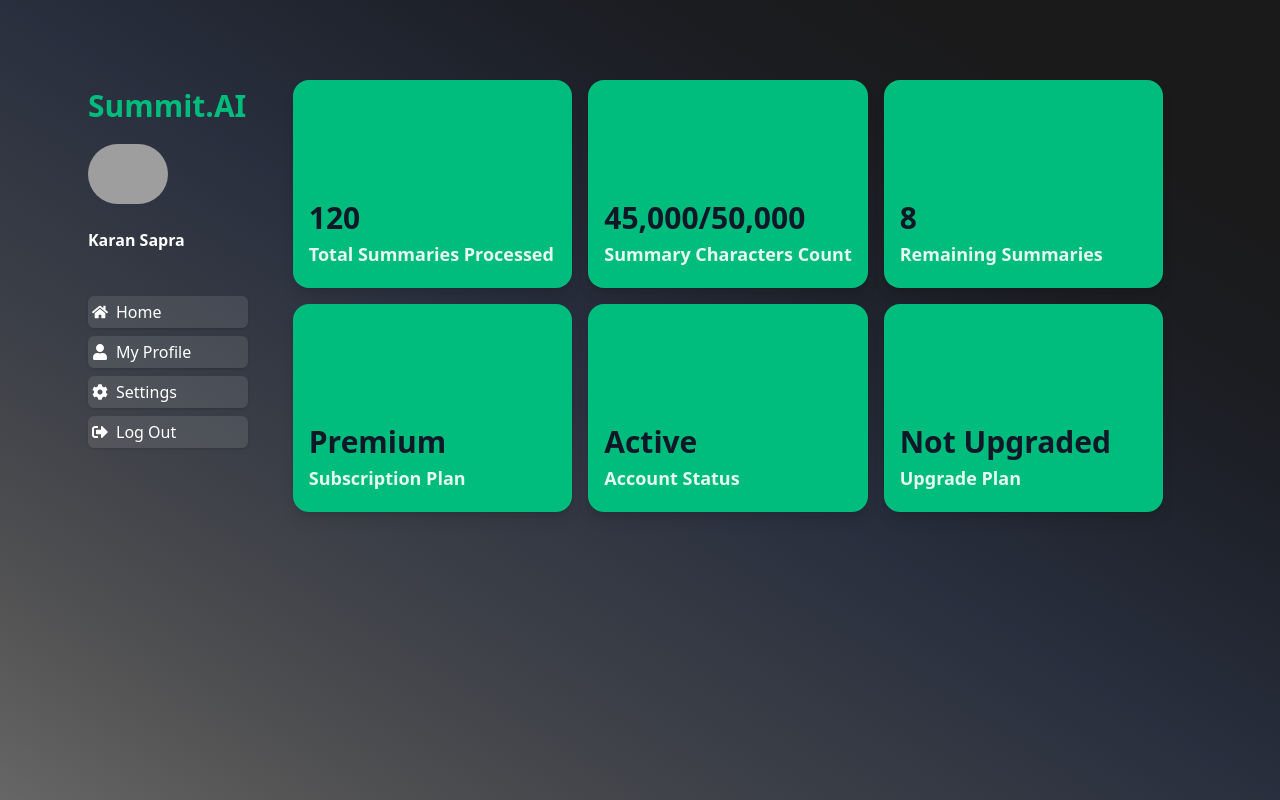
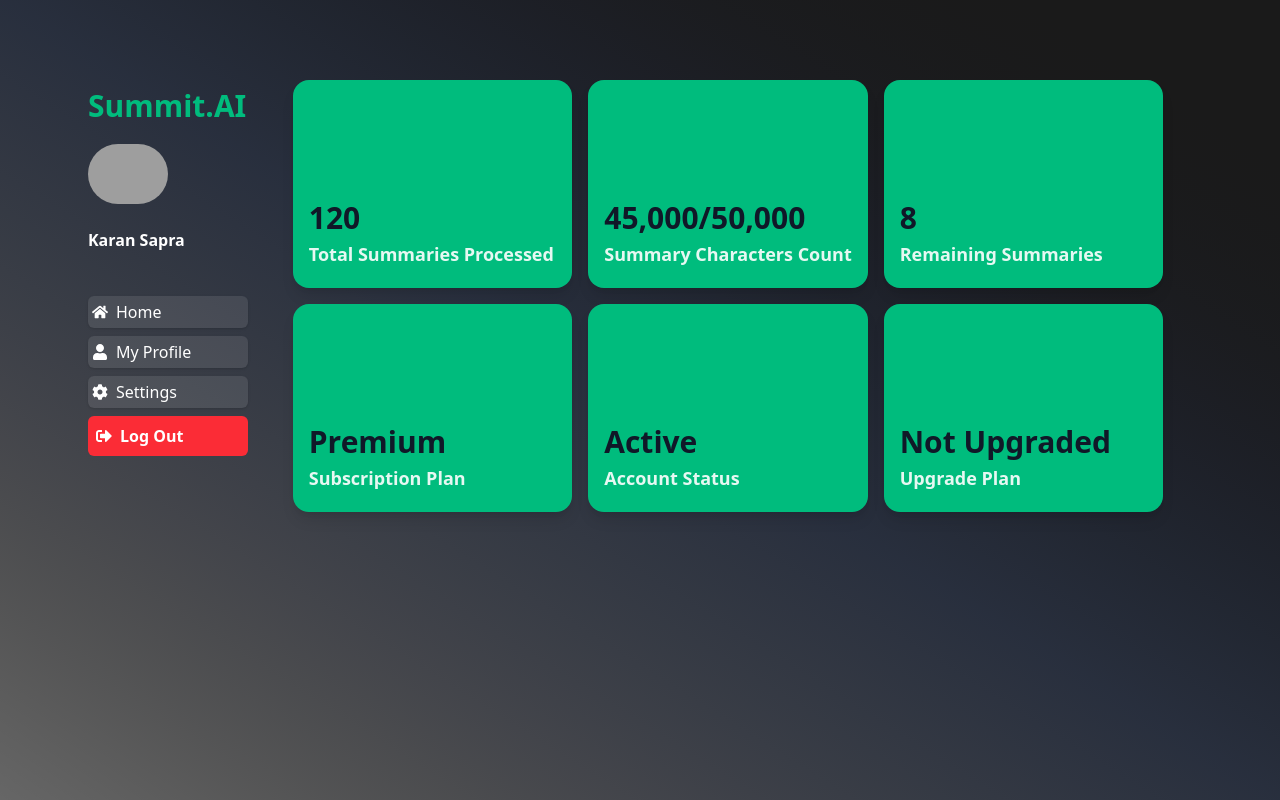
Before and after one commit to KaranSapra124/Summit.AI, a React (Vite) app: page /user in a window 1280 px wide. Built offline with nearby package versions, Linux system fonts and the light colour scheme; grey boxes are pictures that could not be loaded.

Commit message:
Added Log Out Functionality

```diff
--- a/src/Components/UserPanel/Dashboard.tsx
+++ b/src/Components/UserPanel/Dashboard.tsx
@@ -1,4 +1,4 @@
-import { Link, Outlet, useLocation } from "react-router-dom";
+import { Link, Outlet, useLocation, useNavigate } from "react-router-dom";
 import Container from "../Global/Container";
 import { FaHome, FaUser, FaCog, FaSignOutAlt } from "react-icons/fa";
 import Cards from "./Components/Dashboard/Cards";
@@ -23,11 +23,11 @@ const Dashboard = () => {
       link: "/user/settings",
       icon: <FaCog />,
     },
-    {
-      title: "Log Out",
-      link: "/user/log-out",
-      icon: <FaSignOutAlt />,
-    },
+    // {
+    //   title: "Log Out",
+    //   link: "/user/log-out",
+    //   icon: <FaSignOutAlt />,
+    // },
   ];
   const aiTextSummarizerDashboardData = [
     {
@@ -88,6 +88,7 @@ const Dashboard = () => {
   const { pathname } = location;
   const context = useContext(UserContext);
   const { theme } = context as userState;
+  const Navigate = useNavigate()
   return (
     <Container
       className={`${
@@ -129,6 +130,10 @@ const Dashboard = () => {
                 </Link>
               );
             })}
+            <div onClick={()=>Navigate("/login")} className="flex gap-2 items-center bg-red-500 p-2 rounded-md text-white font-bold cursor-pointer hover:bg-red-600 transition-all">
+              <FaSignOutAlt />
+              <span>Log Out</span>
+            </div>
           </ul>
         </div>
       </div>
@@ -142,14 +147,12 @@ const Dashboard = () => {
               <div
                 key={index}
                 className={`${
-                  theme === "Dark" ? "text-white bg-emerald-500 " : "text-black bg-gray-200 "
+                  theme === "Dark"
+                    ? "text-white bg-emerald-500 "
+                    : "text-black bg-gray-200 "
                 } p-4 w-full rounded-2xl h-52 shadow-lg flex flex-col `}
               >
-                <Cards
-                  title={elem?.title}
-
-                  value={elem?.value}
-                />
+                <Cards title={elem?.title} value={elem?.value} />
               </div>
             );
           })}
```
